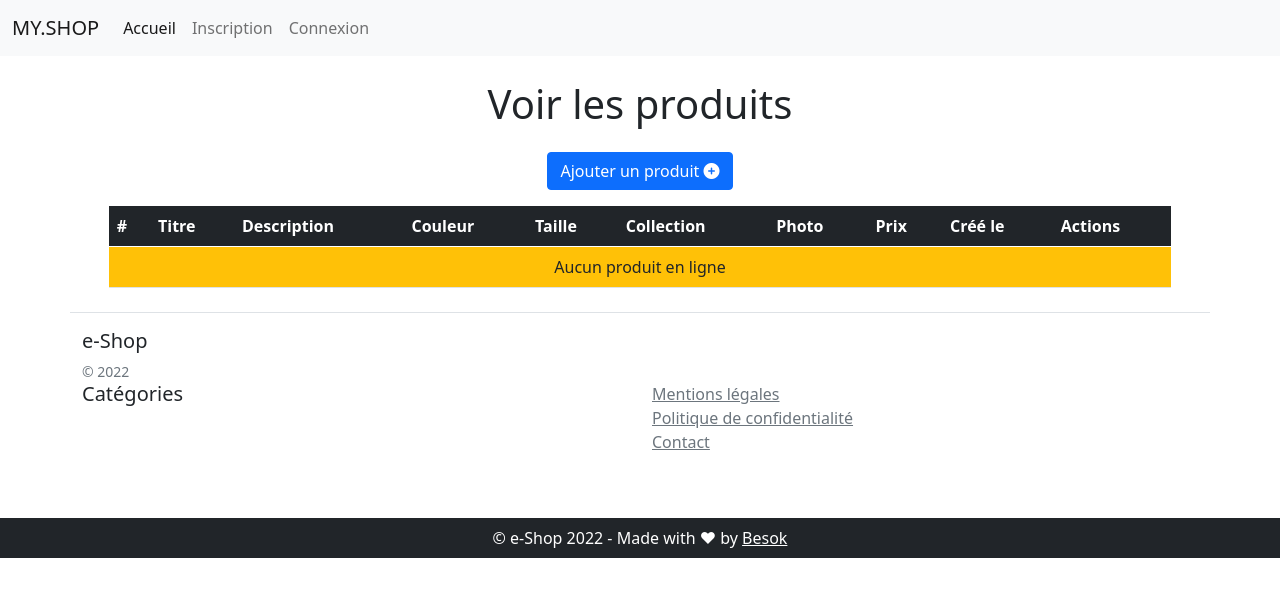
After one commit to BesokDev/My-eshop-2, a Symfony app: template templates/admin/produit/show_produits.html.twig in a window 1280 px wide. The commit adds this page. Shown: the top 597 px of the page. Run offline with Twig, Linux system fonts and the light colour scheme; the template is opened without the code that fills it, so the values that code supplies are empty; some libraries are stand-ins or nearby versions.

Commit message:
add show produit route + create_produit() action

```diff
--- /dev/null
+++ b/templates/admin/produit/show_produits.html.twig
@@ -0,0 +1,68 @@
+{% extends 'base.html.twig' %}
+
+{%  block title %}Voir les produits{% endblock %}
+
+{%  block body %}
+
+    <h1 class="text-center my-4">Voir les produits</h1>
+
+    <div class="row">
+        <div class="col text-center mb-3">
+            <a href="{{ path('create_produit') }}" class="btn btn-primary">Ajouter un produit <i class="fa-solid fa-circle-plus"></i></a>
+        </div>
+    </div>
+
+
+    <div class="row">
+        <div class="col-10 mx-auto">
+
+            <table class="table mb-4">
+
+                <thead class="table-dark">
+                <tr>
+                    <th>#</th>
+                    <th>Titre</th>
+                    <th>Description</th>
+                    <th>Couleur</th>
+                    <th>Taille</th>
+                    <th>Collection</th>
+                    <th>Photo</th>
+                    <th>Prix</th>
+                    <th>Créé le</th>
+                    <th>Actions</th>
+                </tr>
+                </thead>
+
+                <tbody>
+                {% for produit in produits %}
+                    <tr>
+                        <td>{{ produit.id }}</td>
+                        <td>{{ produit.title }}</td>
+                        <td>{{ produit.description }}</td>
+                        <td>{{ produit.color }}</td>
+                        <td>{{ produit.size }}</td>
+                        <td>{{ produit.collection }}</td>
+                        <td>
+                            <img src="#" alt="Photo de tee-shirt">
+                        </td>
+                        <td>{{ produit.price }} €</td>
+                        <td>{{ produit.createdAt | date('d/m/Y') }}</td>
+                        <td>
+                            <a href="#" title="Modifier le produit" class="text-center align-middle text-warning"><i class="fa-solid fa-edit"></i></a>
+                            <a href="#" title="Archiver le produit" onclick="return confirm('Voulez-vous vraiment archiver ce produit ?')" class="text-center align-middle text-danger"><i class="fa-solid fa-trash"></i></a>
+                        </td>
+                    </tr>
+
+                {% else %}
+
+                    <tr>
+                        <td class="bg-warning text-center align-middle" colspan="10">Aucun produit en ligne</td>
+                    </tr>
+
+                {% endfor %}
+                </tbody>
+            </table>
+        </div>
+    </div>
+
+{% endblock %}
--- a/templates/include/_nav.html.twig
+++ b/templates/include/_nav.html.twig
@@ -47,7 +47,7 @@
                     Espace Admin
                 </a>
                 <ul class="dropdown-menu" aria-labelledby="navbarDropdown">
-                    <li><a class="dropdown-item" href="#">Gestion des produits</a></li>
+                    <li><a class="dropdown-item" href="{{ path('show_produits') }}">Gestion des produits</a></li>
                     <li><a class="dropdown-item" href="#">Gestion des utilisateurs</a></li>
                     <li><a class="dropdown-item" href="#">Gestion des commandes</a></li>
                     <li><hr class="dropdown-divider"></li>
```
Also changed, not shown: src/Controller/ProduitController.php (added, +57 -0 lines), src/Entity/Produit.php (+17 -0 lines), src/Form/ProduitFormType.php (added, +85 -0 lines), templates/admin/form/form_produit.html.twig (added, +15 -0 lines).
